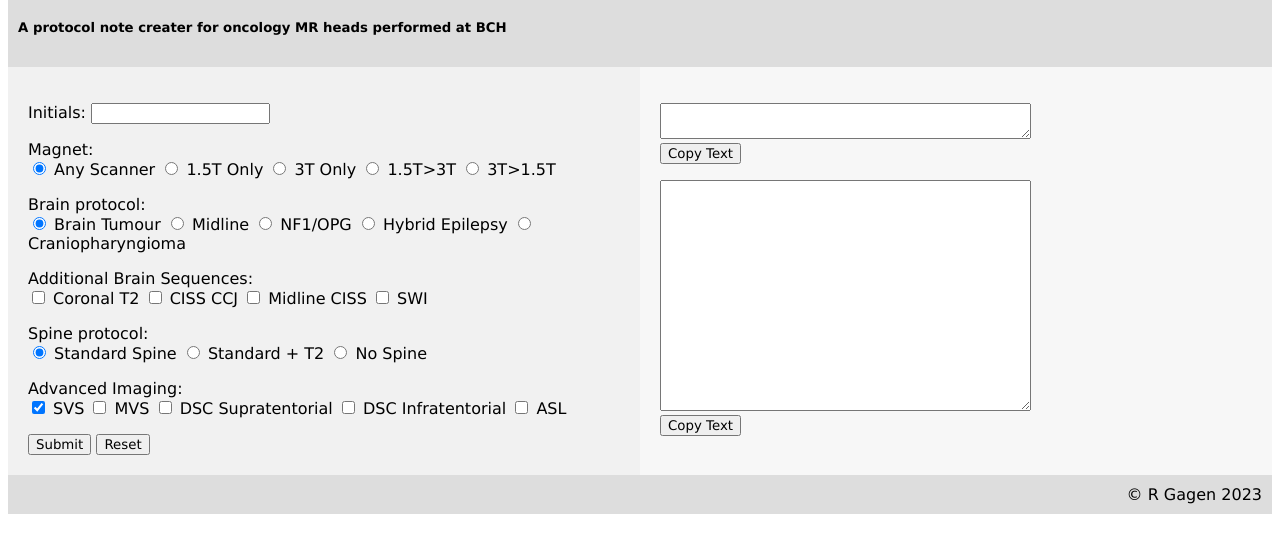
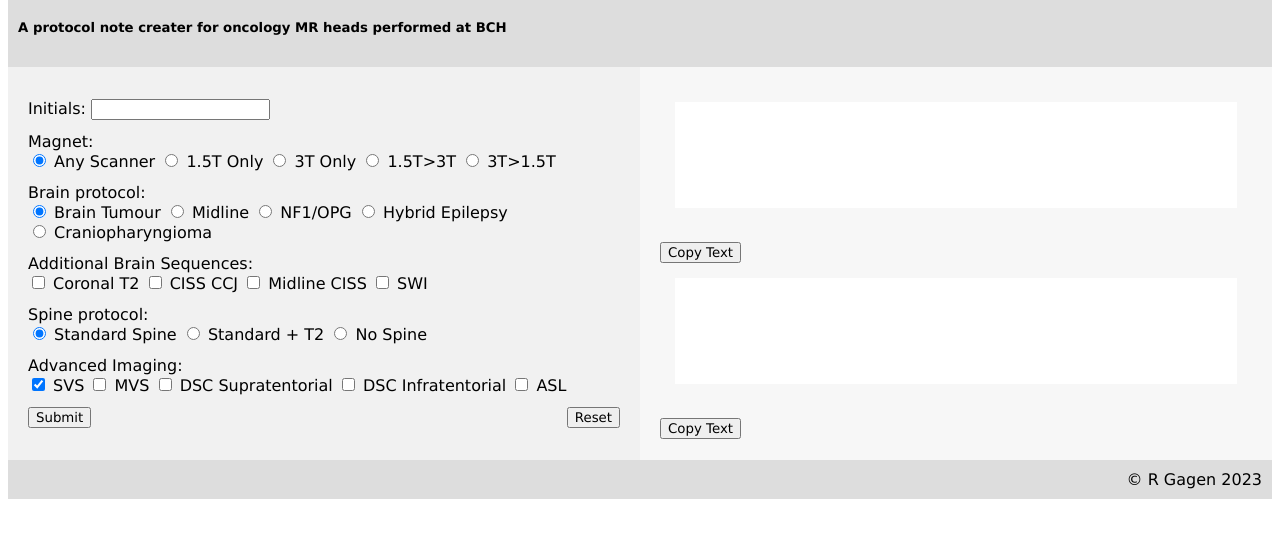
Before and after one commit to rgagen/bch-head, a website with bundled scripts: page src/index.html in a window 1280 px wide. Shown: the part 80-632 px from the top of the page. Built offline with nearby package versions, Linux system fonts and the light colour scheme.

Commit message:
Fixed output text + aesthetic improvement

```diff
--- a/src/bchhead.css
+++ b/src/bchhead.css
@@ -2,6 +2,7 @@
   font-family: Verdana;
 }
 
+@media (min-width: 750px) {
   body {
     display: grid;
     grid-template-columns: repeat(2, minmax(auto, 1fr));
@@ -9,6 +10,19 @@ body {
       "header header"
       "input output"
       "footer footer";
+  }
+}
+
+@media (max-width: 749px) {
+  body {
+    display: grid;
+    grid-template-columns: 1fr;
+    grid-template-areas:
+      "header"
+      "input"
+      "output"
+      "footer";
+  }
 }
 
 header {
@@ -23,10 +37,36 @@ header {
   padding: 20px;
 }
 
+.input div {
+  margin: 12px 0px;
+}
+
+.input span {
+  display: inline-block;
+}
+
+.submit-buttons {
+  display: flex;
+  justify-content: space-between;
+  width: 100%;
+}
+
 .output {
   grid-area: output;
   background-color: #f7f7f7;
   padding: 20px;
+}
+
+.output > div {
+  background-color: white;
+  margin: 15px;
+  width: 95%;
+  height: 30%;
+  min-height: 100px;
+}
+
+.output > button {
+  margin: 0px;
 }
 
 footer {
--- a/src/bchhead.ts
+++ b/src/bchhead.ts
@@ -14,7 +14,7 @@ function date_string(data: Data): string {
 
 function updateScannerInfo(date: string, data: Data, dict: Map<string, string>) {
     const scanner_info = `${date} ${dict.get(data.magnet)} - `;
-    document.getElementById("scanner_info")!.value = scanner_info;
+    document.getElementById("scanner_info")!.innerText = scanner_info;
 }
 
 function updateProtocolInfo(date: string, data: Data, dict: Map<string, string>) {
@@ -31,7 +31,7 @@ function updateProtocolInfo(date: string, data: Data, dict: Map<string, string>)
         aa = aa + " nil";
     }
     const text = `${date}\n${brain}\n${spine}\n${aa}`;
-    document.getElementById("protocol")!.value = text;
+    document.getElementById("protocol")!.innerText = text;
 }
 
 class Data {
@@ -95,11 +95,11 @@ async function stringDict(): Promise<Map<string, string>> {
 }
 
 function copyScannerInfo(): void {
-    const text = document.getElementById("scanner_info")!.value;
+    const text = document.getElementById("scanner_info")!.innerText;
     navigator.clipboard.writeText(text);
 }
 
 function copyProtocolInfo(): void {
-    const text = document.getElementById("protocol")!.value;
+    const text = document.getElementById("protocol")!.innerText;
     navigator.clipboard.writeText(text);
 }
--- a/src/index.html
+++ b/src/index.html
@@ -16,15 +16,16 @@
     <!-- Input -->
     <div class="input">
       <form id="initialsForm" name="initialsForm">
-        <p>
+        <div>
           <label for="init">Initials:</label>
           <input type="text" id="init" name="initials" /><br />
-        </p>
+        </div>
       </form>
 
       <form id="protocolForm" name="protocolForm">
-        <p>
+        <div>
           Magnet: <br />
+          <span>
             <input
               type="radio"
               name="magnet"
@@ -33,10 +34,16 @@
               checked="checked"
             />
             <label for="anyScanner">Any Scanner</label>
+          </span>
+          <span>
             <input type="radio" name="magnet" id="oneT" value="oneT" />
             <label for="oneT">1.5T Only</label>
+          </span>
+          <span>
             <input type="radio" name="magnet" id="threeT" value="threeT" />
             <label for="threeT">3T Only</label>
+          </span>
+          <span>
             <input
               type="radio"
               name="magnet"
@@ -44,6 +51,8 @@
               value="oneTPreference"
             />
             <label for="oneTPreference">1.5T&gt;3T</label>
+          </span>
+          <span>
             <input
               type="radio"
               name="magnet"
@@ -51,10 +60,12 @@
               value="threeTPreference"
             />
             <label for="threeTPreference">3T&gt;1.5T</label>
-        </p>
+          </span>
+        </div>
 
-        <p>
+        <div>
           Brain protocol: <br />
+          <span>
             <input
               type="radio"
               name="brain"
@@ -63,30 +74,58 @@
               checked="checked"
             />
             <label for="standardHead">Brain Tumour</label>
+          </span>
+          <span>
             <input type="radio" name="brain" id="midline" value="midline" />
             <label for="midline">Midline</label>
+          </span>
+          <span>
             <input type="radio" name="brain" id="NF1" value="NF1" />
             <label for="NF1">NF1/OPG</label>
+          </span>
+          <span>
             <input type="radio" name="brain" id="hybrid" value="hybrid" />
             <label for="hybrid">Hybrid Epilepsy</label>
+          </span>
+          <span>
             <input type="radio" name="brain" id="cranio" value="cranio" />
             <label for="cranio">Craniopharyngioma</label>
-        </p>
+          </span>
+        </div>
 
-        <p>
+        <div>
           Additional Brain Sequences: <br />
+          <span>
             <input type="checkbox" name="addBrain" id="corT2" value="corT2" />
             <label for="corT2">Coronal T2</label>
-          <input type="checkbox" name="addBrain" id="ccjCISS" value="ccjCISS" />
+          </span>
+          <span>
+            <input
+              type="checkbox"
+              name="addBrain"
+              id="ccjCISS"
+              value="ccjCISS"
+            />
             <label for="ccjCISS">CISS CCJ</label>
-          <input type="checkbox" name="addBrain" id="midCISS" value="midCISS" />
+          </span>
+          <span>
+            <input
+              type="checkbox"
+              name="addBrain"
+              id="midCISS"
+              value="midCISS"
+            />
             <label for="midCISS">Midline CISS</label>
+          </span>
+          <span>
             <input type="checkbox" name="addBrain" id="swi" value="swi" />
             <label for="swi">SWI</label>
-        </p>
+          </span>
+        </div>
 
-        <p>
+        <div>
           Spine protocol: <br />
+          <span>
             <input
               type="radio"
               name="spine"
@@ -95,14 +134,20 @@
               checked="checked"
             />
             <label for="standardSpine">Standard Spine</label>
+          </span>
+          <span>
             <input type="radio" name="spine" id="t2Spine" value="t2Spine" />
             <label for="t2Spine">Standard + T2</label>
+          </span>
+          <span>
             <input type="radio" name="spine" id="noSpine" value="noSpine" />
             <label for="noSpine">No Spine</label>
-        </p>
+          </span>
+        </div>
 
-        <p>
+        <div>
           Advanced Imaging: <br />
+          <span>
             <input
               type="checkbox"
               name="aa"
@@ -111,35 +156,41 @@
               checked="checked"
             />
             <label for="svs">SVS</label>
+          </span>
+          <span>
             <input type="checkbox" name="aa" id="mvs" value="mvs" />
             <label for="mvs">MVS</label>
+          </span>
+          <span>
             <input type="checkbox" name="aa" id="dscSup" value="dscSup" />
             <label for="dscSup">DSC Supratentorial</label>
+          </span>
+          <span>
             <input type="checkbox" name="aa" id="dscInf" value="dscInf" />
             <label for="dscInf">DSC Infratentorial</label>
+          </span>
+          <span>
             <input type="checkbox" name="aa" id="asl" value="asl" />
             <label for="asl">ASL</label>
-        </p>
+          </span>
+        </div>
 
+        <div class="submit-buttons">
           <button type="button" onclick="update()">Submit</button>
           <input type="reset" />
+        </div>
       </form>
     </div>
 
     <!-- Output -->
     <div class="output">
-      <p>
-        <textarea name="scanner_info" id="scanner_info" autocorrect="off" rows="2" cols="50">
-        </textarea>
+      <div name="scanner_info" id="scanner_info"></div>
       <br />
       <button type="button" onclick="copyScannerInfo()">Copy Text</button>
-      </p>
 
-      <p>
-        <textarea name="protocol" id="protocol" autocorrect="off" rows="15" cols="50"> </textarea>
+      <div name="protocol" id="protocol"></div>
       <br />
       <button type="button" onclick="copyProtocolInfo()">Copy Text</button>
-      </p>
     </div>
 
     <!-- Footer -->
```
Also changed, not shown: 1 other file. Lines whose indentation alone changed are shown as unchanged.
